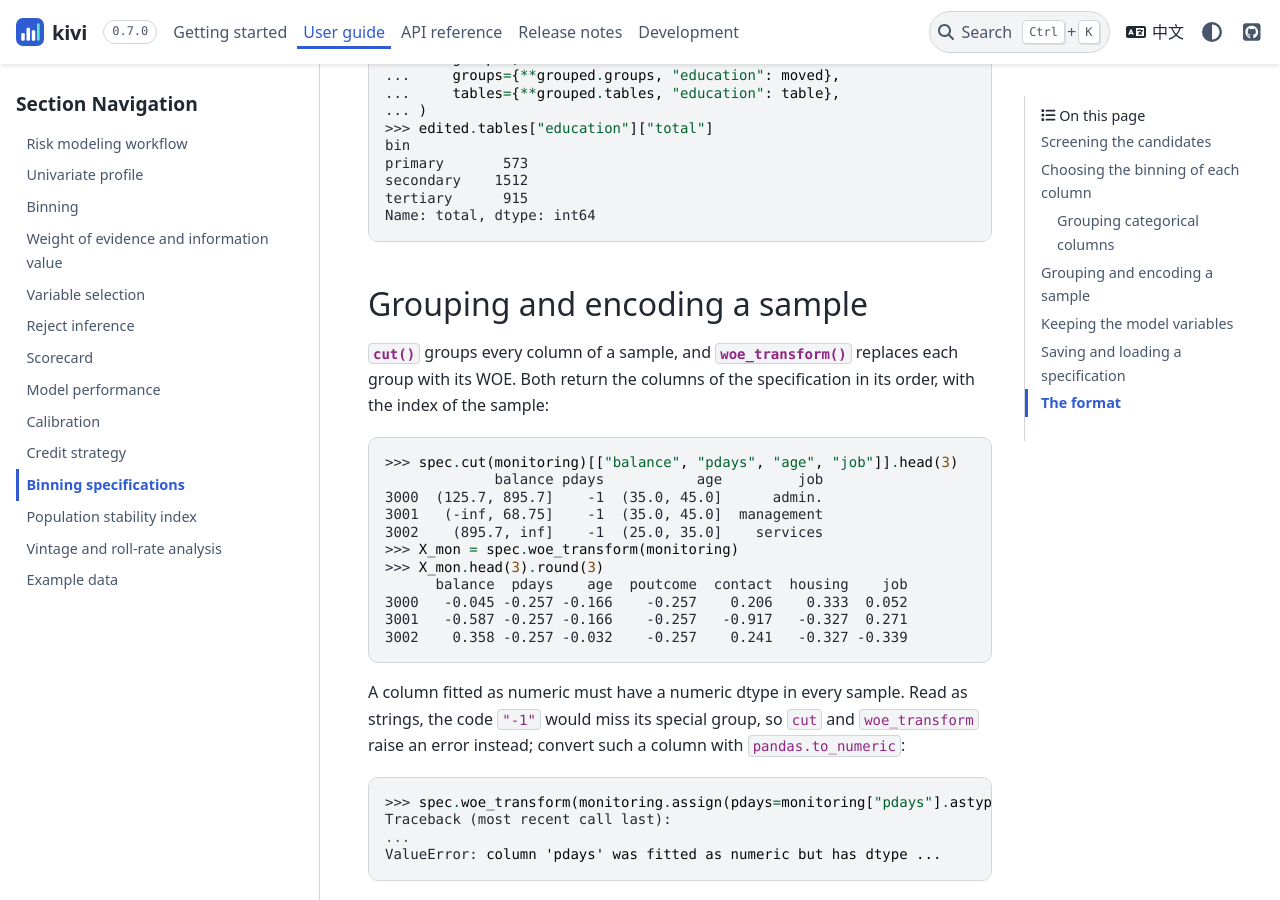
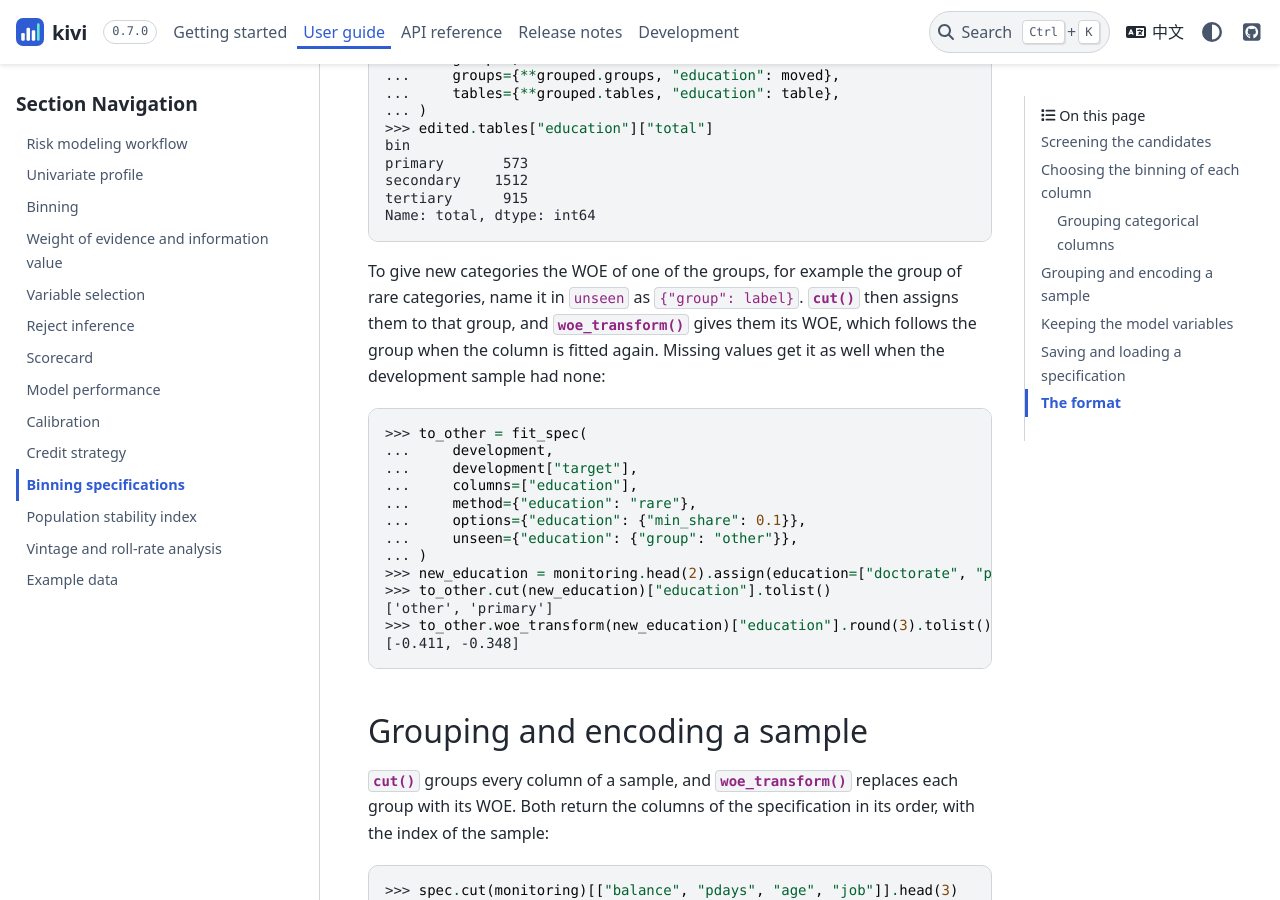
Before and after one commit to gchensy/kivi, a Sphinx documentation site: the page built from docs/user_guide/spec.rst, in a window 1280 px wide and 900 px high, scrolled down 3615 px. Built offline with Sphinx 7.4.7 and the PyData theme 0.15.4, drawn with Linux system fonts in a browser that asks for light colours; some of the changed text lies outside the part shown.

Commit message:
Document ties, label cap, cost and unseen groups of category grouping
The binning guide states the tie rule and the label cap, says that
grouping lowers the information value instead of fewer groups, and
gains a Limits section on the quadratic cost and on new categories.
The spec guide shows an unseen group and lists FORMAT_VERSION and the
group form of unseen in the format table. The new fragment fixes the
bins wording and adds the unseen group; a changed fragment records
format_version becoming a per-spec property. zh_CN translated.

Co-Authored-By: Claude Opus 5.5 <noreply@anthropic.com>

```diff
--- /dev/null
+++ b/docs/release/unreleased/category-grouping.changed.rst
@@ -0,0 +1 @@
+* ``BinningSpec.format_version`` is now the version of the JSON format that each specification writes, 1 or 2, instead of a class attribute equal to 1. The new class constant ``BinningSpec.FORMAT_VERSION`` is the newest version that kivi reads, now 2.
--- a/docs/release/unreleased/category-grouping.new.rst
+++ b/docs/release/unreleased/category-grouping.new.rst
@@ -1,3 +1,4 @@
 * ``kivi.binning`` groups the categories of categorical variables in the same two steps as numeric binning. ``category_groups`` pools the categories below ``min_share`` or ``min_count`` into one group, and ``chimerge_groups`` sorts the categories by their smoothed WOE and merges neighbours by ChiMerge under ``max_groups``, ``alpha`` and ``min_group_share``. Both return a dict from category to group, take ``special`` and ``weights``, and leave missing values out. ``group_categories`` applies the dict to any sample; a category that it does not map raises an error unless ``unseen`` names the group it should join.
-* ``fit_spec`` groups a categorical column that ``method`` names with ``"rare"`` or ``"chimerge"``; ``bins``, ``special`` and ``options`` then apply to it too. ``BinningSpec`` keeps the groupings in a new ``groups`` field and applies them in ``cut`` and ``woe_transform``. Columns without a grouping are fitted as before.
-* A ``BinningSpec`` with a grouped column is saved with ``format_version`` 2, which adds the groupings; every other specification is still saved as version 1, so earlier versions of kivi read it. ``from_json`` reads both versions, and ``format_version`` is now a property of each specification.
+* ``fit_spec`` groups a categorical column that ``method`` names with ``"rare"`` or ``"chimerge"``; ``special`` and ``options`` then apply to it, and so does ``bins`` with ``"chimerge"``. ``BinningSpec`` keeps the groupings in a new ``groups`` field and applies them in ``cut`` and ``woe_transform``. Columns without a grouping are fitted as before.
+* The unseen policy of a grouped column can name one of its groups as ``{"group": label}``: ``cut`` then assigns new categories to that group, and ``woe_transform`` gives them its WOE.
+* A ``BinningSpec`` with a grouped column is saved with ``format_version`` 2, which adds the groupings and the unseen groups; every other specification is still saved as version 1, so earlier versions of kivi read it. ``from_json`` reads both versions.
--- a/docs/user_guide/spec.rst
+++ b/docs/user_guide/spec.rst
@@ -123,6 +123,22 @@ secondary    1512
 tertiary      915
 Name: total, dtype: int64
 
+To give new categories the WOE of one of the groups, for example the group of rare categories, name it in ``unseen`` as ``{"group": label}``. :meth:`~kivi.spec.BinningSpec.cut` then assigns them to that group, and :meth:`~kivi.spec.BinningSpec.woe_transform` gives them its WOE, which follows the group when the column is fitted again. Missing values get it as well when the development sample had none:
+
+>>> to_other = fit_spec(
+...     development,
+...     development["target"],
+...     columns=["education"],
+...     method={"education": "rare"},
+...     options={"education": {"min_share": 0.1}},
+...     unseen={"education": {"group": "other"}},
+... )
+>>> new_education = monitoring.head(2).assign(education=["doctorate", "primary"])
+>>> to_other.cut(new_education)["education"].tolist()
+['other', 'primary']
+>>> to_other.woe_transform(new_education)["education"].round(3).tolist()
+[-0.411, -0.348]
+
 Grouping and encoding a sample
 ------------------------------
 
@@ -219,13 +235,13 @@ The format
    * - ``format``
      - Always ``"kivi.BinningSpec"``.
    * - ``format_version``
-     - Version of the format: 2 when a column is grouped, otherwise 1, which earlier versions of kivi read as well. A file with a newer version raises an error that asks for a newer kivi, instead of being read in part.
+     - Version of the format: 2 when a column is grouped, otherwise 1, which earlier versions of kivi read as well. ``BinningSpec.FORMAT_VERSION`` is the newest version. A file with a newer version raises an error that asks for a newer kivi, instead of being read in part.
    * - ``kivi_version``
      - Version of kivi that fitted the specification.
    * - ``smoothing``
      - Smoothing of the WOE tables.
    * - ``variables``
-     - One entry per column, in order, with ``name``, ``kind`` (``"numeric"`` or ``"categorical"``), ``unseen`` (``"raise"`` or a number) and ``table``, plus ``edges`` and ``special`` for numeric columns and ``groups`` for grouped categorical columns.
+     - One entry per column, in order, with ``name``, ``kind`` (``"numeric"`` or ``"categorical"``), ``unseen`` (``"raise"``, a number or, for a grouped column, ``{"group": label}``) and ``table``, plus ``edges`` and ``special`` for numeric columns and ``groups`` for grouped categorical columns.
    * - ``groups``
      - One entry per group, in order, with its label ``group`` and the list of its ``categories``.
    * - ``table``
```
Also changed, not shown: docs/user_guide/binning.rst (+9 -2 lines), 2 other files.
